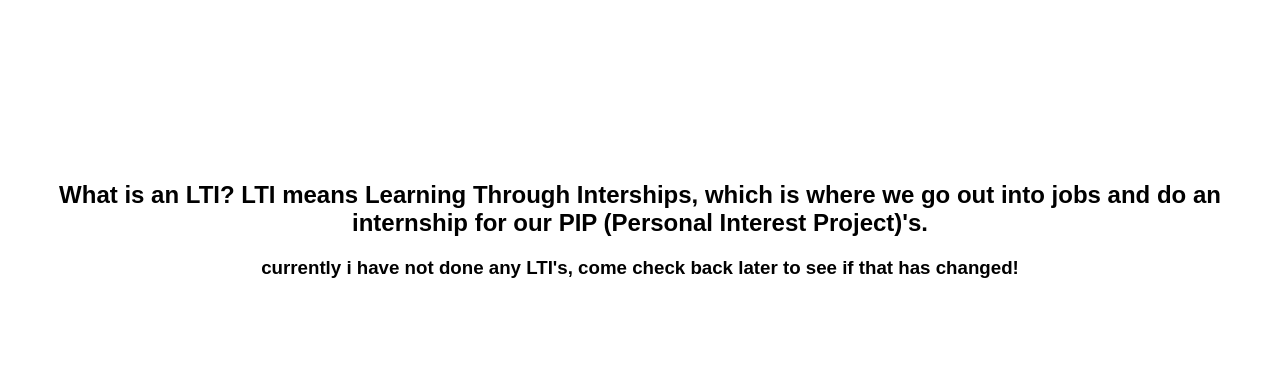
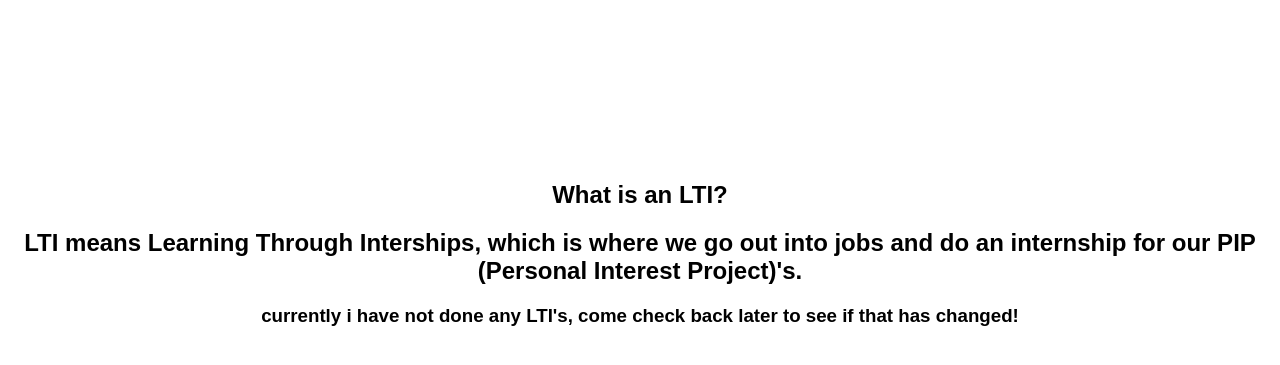
Before and after one commit to CruzoPlayz/Cruz-Portfolio, a plain HTML site: page lti.html in a window 1280 px wide. Shown: the part 153-518 px from the top of the page. Drawn offline with Linux system fonts and the light colour scheme.

Commit message:
way better

```diff
--- a/lti.html
+++ b/lti.html
@@ -8,7 +8,7 @@
       </ul>
     <h1>LTI's</h1>
       <h2>What is an LTI?
-  LTI means Learning Through Interships, which is where we go out into jobs and do an internship for our PIP (Personal Interest Project)'s.</h2>
+  <h2>LTI means Learning Through Interships, which is where we go out into jobs and do an internship for our PIP (Personal Interest Project)'s.</h2>
     <body>
         <h3>currently i have not done any LTI's, come check back later to see if that has changed!</h3>
     </body>
```
